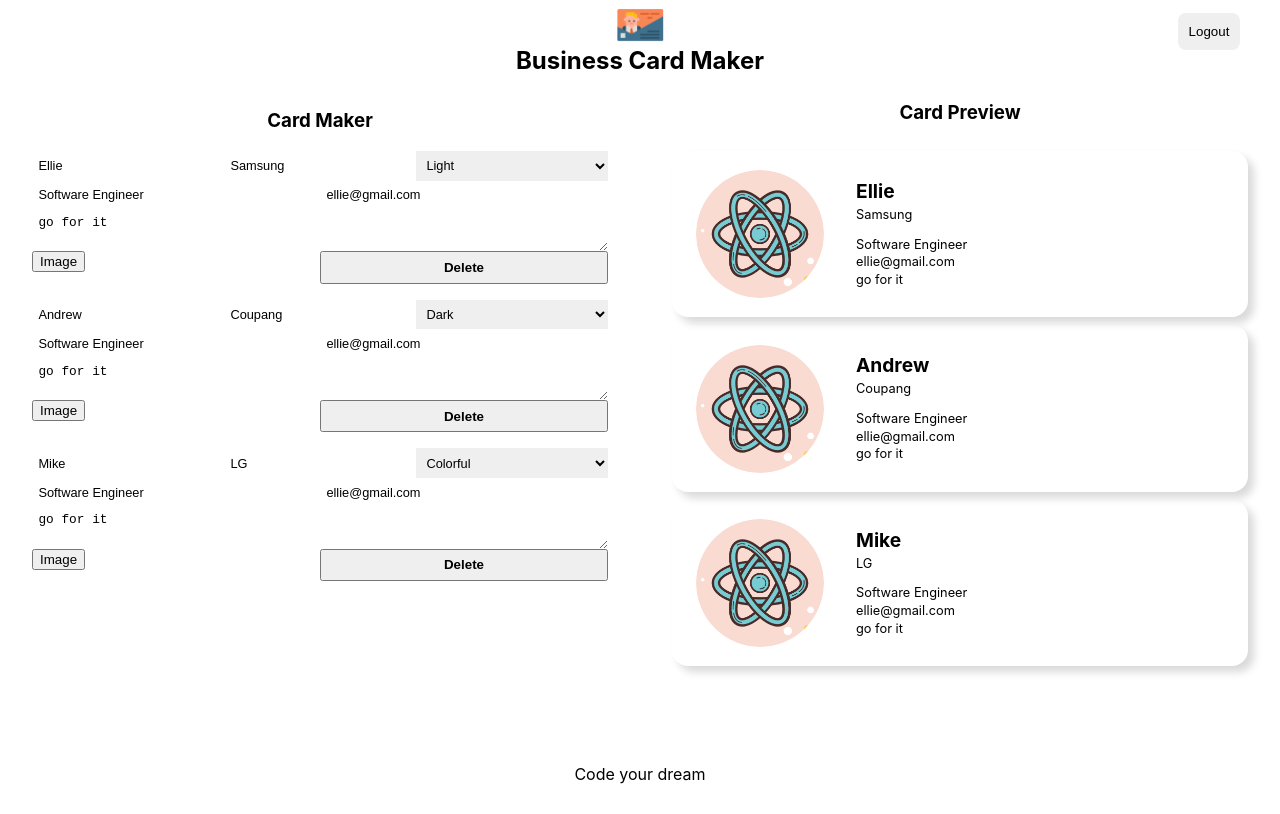
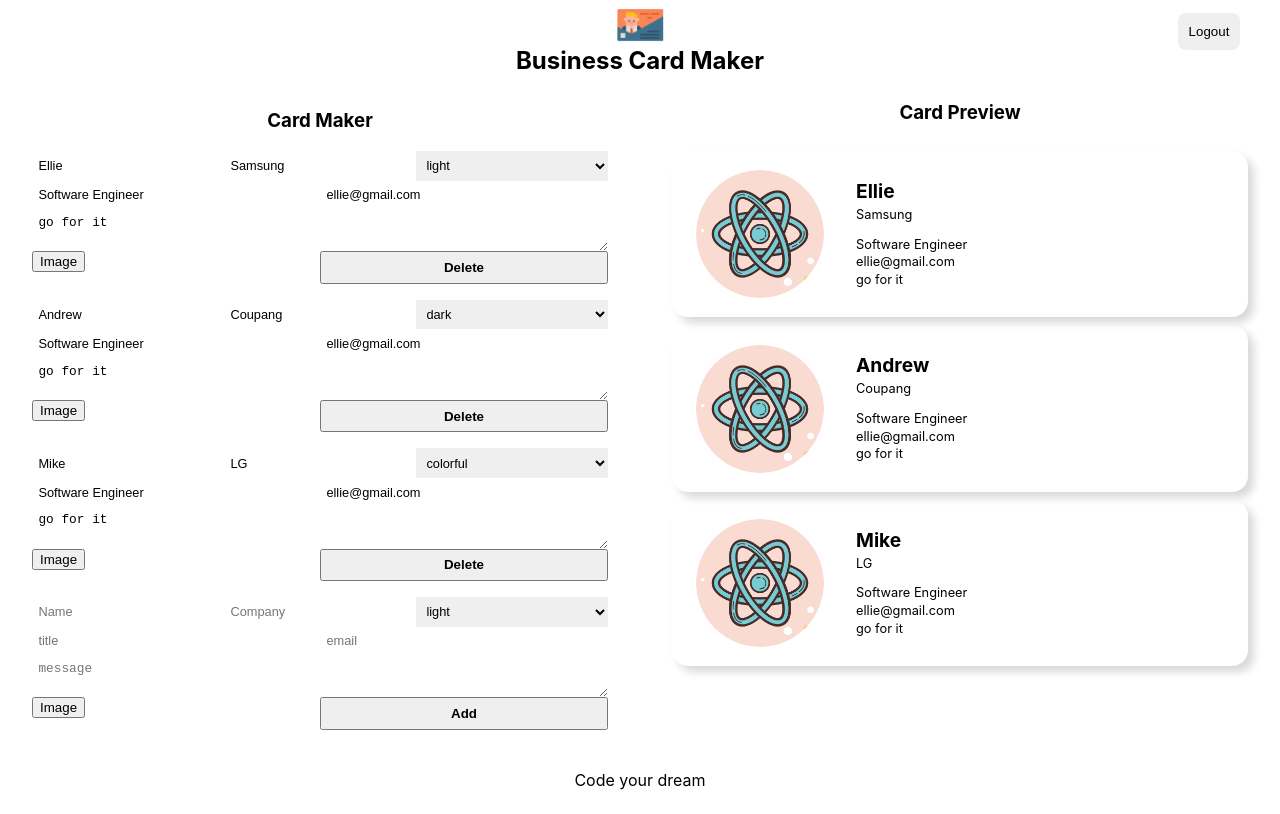
Before and after one commit to Minseok-Park/-App, a React (Create React App) app: page /maker in a window 1280 px wide. Built offline with nearby package versions, Linux system fonts and the light colour scheme; no server answers; sample sign-in values are in the browser's storage.

Commit message:
card add form 컴포넌트 구성

```diff
--- /dev/null
+++ b/src/components/card_add_form/card_add_form.jsx
@@ -0,0 +1,86 @@
+import React, { useRef } from "react";
+import Button from "../button/button";
+import ImageFileInput from "../image_file_input/image_file_input";
+import styles from "./card_add_form.module.css";
+
+const CardAddForm = ({ onAdd }) => {
+  const formRef = useRef();
+  const nameRef = useRef();
+  const companyRef = useRef();
+  const themeRef = useRef();
+  const titleRef = useRef();
+  const emailRef = useRef();
+  const messageRef = useRef();
+
+  const onSubmit = (event) => {
+    event.preventDefault();
+    const card = {
+      id: Date.now(),
+      name: nameRef.current.value || "",
+      company: companyRef.current.value || "",
+      theme: themeRef.current.value,
+      title: titleRef.current.value || "",
+      email: emailRef.current.value || "",
+      message: messageRef.current.value || "",
+      fileName: "",
+      fileURL: "",
+    };
+    onAdd(card);
+    formRef.current.reset();
+  };
+
+  return (
+    <form ref={formRef} className={styles.form}>
+      <input
+        ref={nameRef}
+        className={styles.input}
+        type="text"
+        name="name"
+        placeholder="Name"
+      />
+      <input
+        ref={companyRef}
+        className={styles.input}
+        type="text"
+        name="company"
+        placeholder="Company"
+      />
+      <select
+        ref={themeRef}
+        className={styles.select}
+        name="theme"
+        placeholder="Theme"
+      >
+        <option placeholder="light">light</option>
+        <option placeholder="dark">dark</option>
+        <option placeholder="colorful">colorful</option>
+      </select>
+      <input
+        ref={titleRef}
+        className={styles.input}
+        type="text"
+        name="title"
+        placeholder="title"
+      />
+      <input
+        ref={emailRef}
+        className={styles.input}
+        type="text"
+        name="email"
+        placeholder="email"
+      />
+      <textarea
+        ref={messageRef}
+        className={styles.textarea}
+        name="message"
+        placeholder="message"
+      ></textarea>
+      <div className={styles.fileInput}>
+        <ImageFileInput />
+      </div>
+      <Button name="Add" onClick={onSubmit} />
+    </form>
+  );
+};
+
+export default CardAddForm;
--- /dev/null
+++ b/src/components/card_add_form/card_add_form.module.css
@@ -0,0 +1,40 @@
+@value makerBlack, makerWhite from "../../common/colors.css";
+
+.form {
+  display: flex;
+  width: 100%;
+  flex-wrap: wrap;
+  border-top: 1px solid makerBlack;
+  border-left: 1px solid makerBlack;
+  margin-bottom: 1em;
+}
+.input,
+.textarea,
+.select,
+.button,
+.fileInput {
+  font-size: 0.8rem;
+  width: 100%;
+  border: 0;
+  padding: 0.5em;
+  border-bottom: 1px solid makerBlack;
+  border-right: 1px solid makerBlack;
+  background: makerWhite;
+}
+.input,
+.select {
+  flex: 1 1 30%;
+}
+.fileInput {
+  padding: 0;
+  flex-basis: 50%;
+}
+.input:focus,
+.textarea:focus,
+.select:focus,
+.button:focus {
+  outline: 0;
+}
+.textarea {
+  flex-basis: 100%;
+}
--- a/src/components/card_edit_form/card_edit_form.jsx
+++ b/src/components/card_edit_form/card_edit_form.jsx
@@ -19,9 +19,9 @@
         value={company}
       />
       <select className={styles.select} name="theme" value={theme}>
-        <option value="light">Light</option>
-        <option value="dark">Dark</option>
-        <option value="colorful">Colorful</option>
+        <option value="light">light</option>
+        <option value="dark">dark</option>
+        <option value="colorful">colorful</option>
       </select>
       <input className={styles.input} type="text" name="title" value={title} />
       <input className={styles.input} type="text" name="email" value={email} />
--- a/src/components/editor/editor.jsx
+++ b/src/components/editor/editor.jsx
@@ -1,14 +1,16 @@
 import React from "react";
+import CardAddForm from "../card_add_form/card_add_form";
 import CardEditForm from "../card_edit_form/card_edit_form";
 import styles from "./editor.module.css";
 
-const Editor = ({ cards }) => {
+const Editor = ({ cards, addCard }) => {
   return (
     <section className={styles.editor}>
       <h1 className={styles.title}>Card Maker</h1>
       {cards.map((card) => (
-        <CardEditForm card={card} />
+        <CardEditForm card={card} key={card.id} />
       ))}
+      <CardAddForm onAdd={addCard} />
     </section>
   );
 };
--- a/src/components/maker/maker.jsx
+++ b/src/components/maker/maker.jsx
@@ -56,11 +56,16 @@
     });
   });
 
+  const addCard = (card) => {
+    const updated = [...cards, card];
+    setCards(updated);
+  };
+
   return (
     <section className={styles.maker}>
       <Header onLogout={onLogout} />
       <div className={styles.container}>
-        <Editor cards={cards} />
+        <Editor cards={cards} addCard={addCard} />
         <Preview cards={cards} />
       </div>
       <Footer />
```
